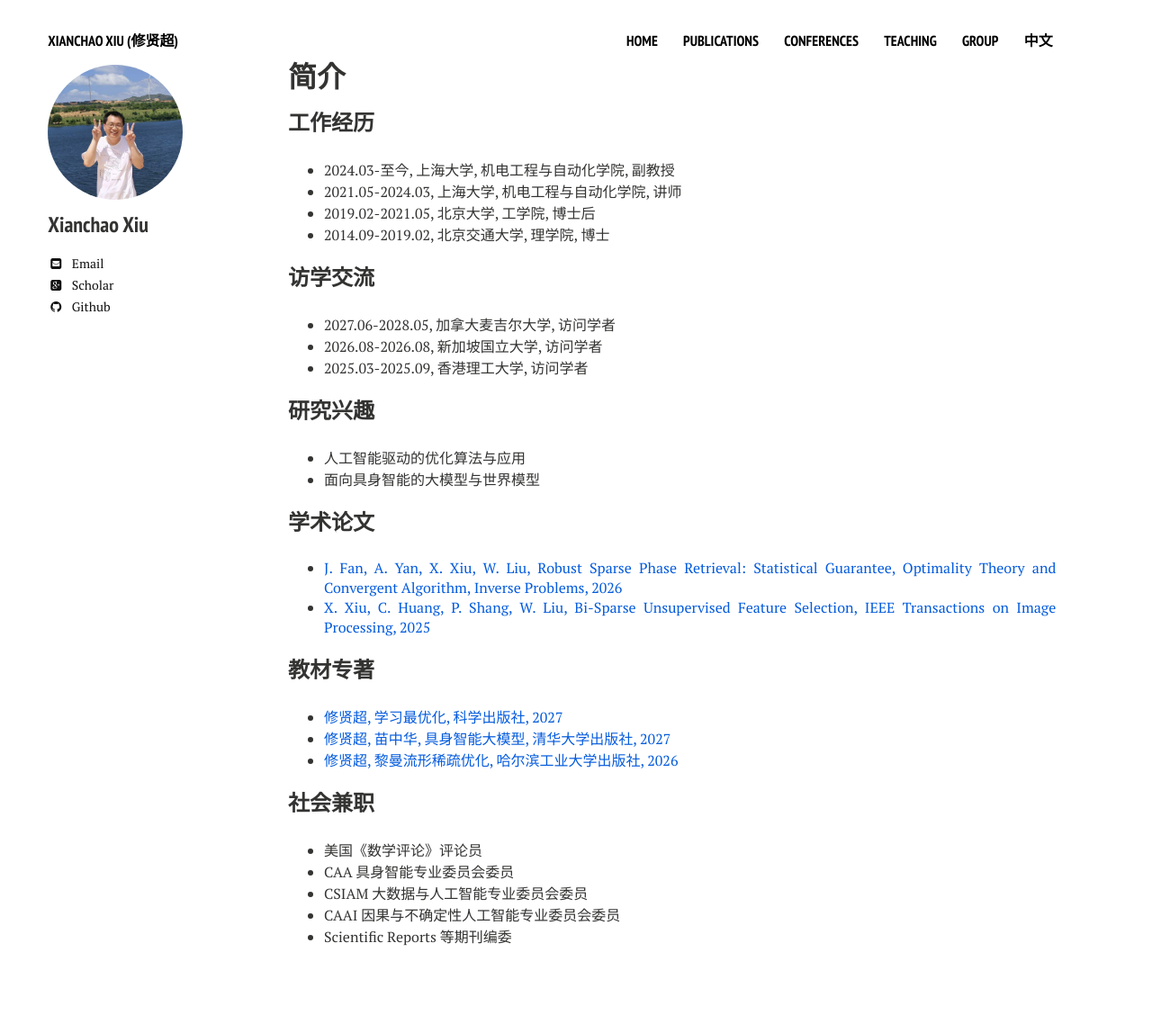
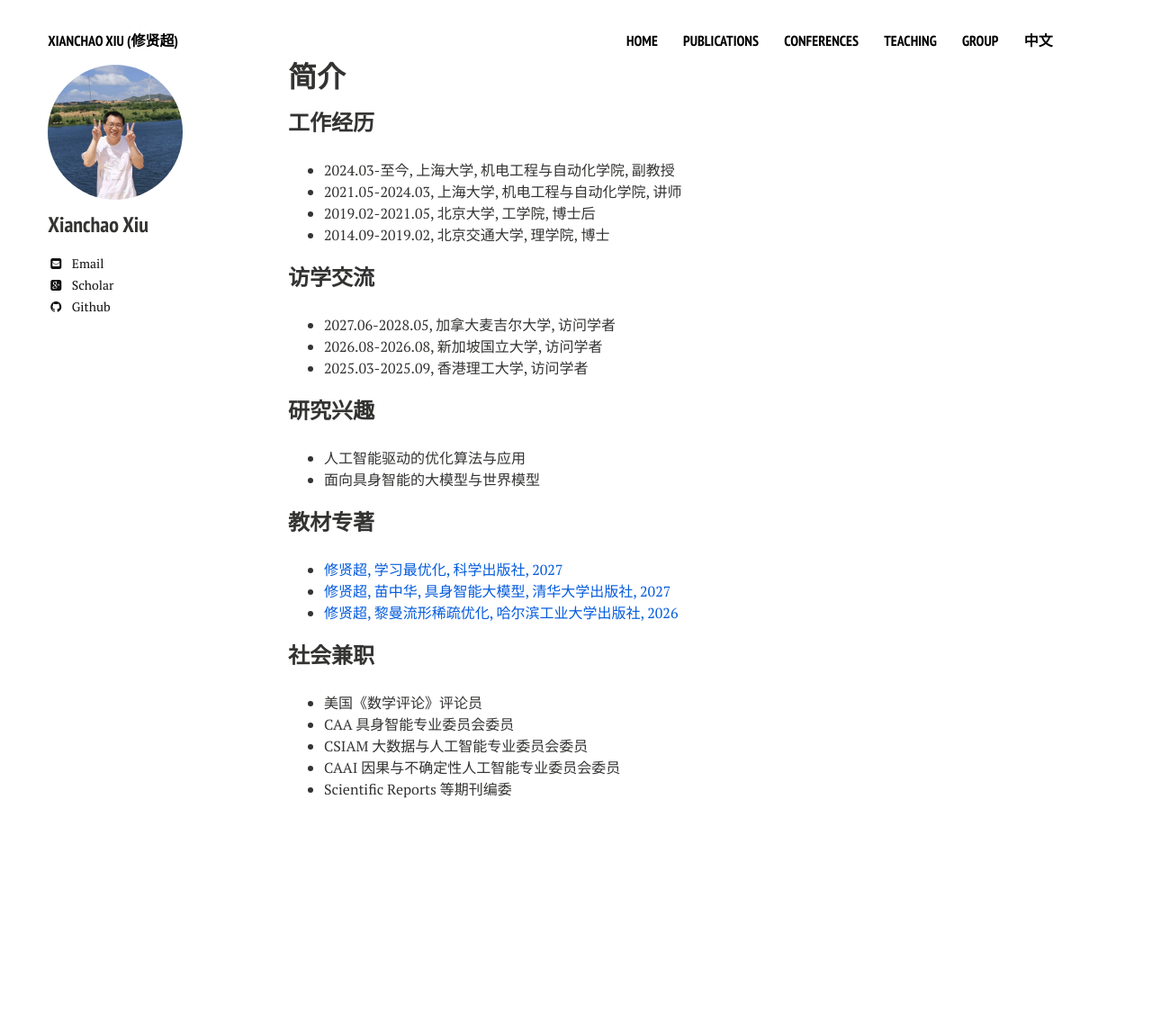
Before and after one commit to xianchaoxiu/xianchaoxiu.github.io, a Jekyll site: the page built from chinese/index.md, in a window 1280 px wide. Shown: the whole page at 90% size. Built offline with Jekyll 4.4.1, drawn with Linux system fonts in a browser that asks for light colours; nearby versions of some CDN libraries; after the commit the page ends 984 px from its top, so only the background shows below that.

Commit message:
Update index.md

```diff
--- a/chinese/index.md
+++ b/chinese/index.md
@@ -24,10 +24,6 @@ share: false
 * 人工智能驱动的优化算法与应用 <br>
 * 面向具身智能的大模型与世界模型 <br>
 
-### 学术论文
-* <a href="https://doi.org/10.1088/1361-6420/ae5e02" class="textlink" target="_blank"> J. Fan, A. Yan, X. Xiu, W. Liu, Robust Sparse Phase Retrieval: Statistical Guarantee, Optimality Theory and Convergent Algorithm, Inverse Problems, 2026 </a> <br>
-* <a href="https://doi.org/10.1109/TIP.2025.3620667" class="textlink" target="_blank"> X. Xiu, C. Huang, P. Shang, W. Liu, Bi-Sparse Unsupervised Feature Selection, IEEE Transactions on Image Processing, 2025  </a> <br>
-
 
 ### 教材专著
 * <a href="https://xianchaoxiu.github.io/chinese/book/L2O/" class="textlink" target="_blank"> 修贤超, 学习最优化, 科学出版社, 2027   </a> <br>
```
